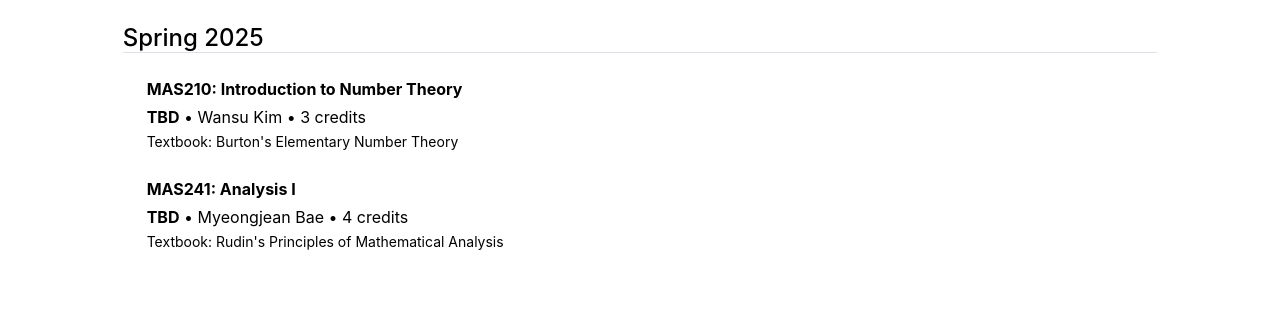
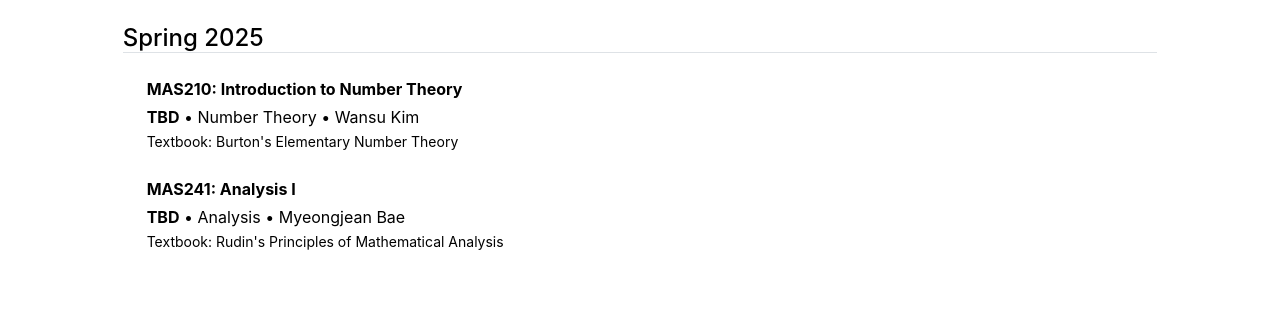
Before and after one commit to mino-jeong/mino-jeong.github.io, a Jekyll site: the page built from coursework-term.md, in a window 1280 px wide. Shown: the part 276-592 px from the top of the page. Built offline with Jekyll 4.4.1, drawn with Linux system fonts in a browser that asks for light colours.

Commit message:
Update 2025-1.yml

```diff
--- a/_data/coursework-term/2025-1.yml
+++ b/_data/coursework-term/2025-1.yml
@@ -1,7 +1,7 @@
 - title: 'MAS210: Introduction to Number Theory'
-  description: '<strong>TBD</strong> • Wansu Kim • 3 credits'
+  description: '<strong>TBD</strong> • Number Theory • Wansu Kim'
   textbook: "Burton's Elementary Number Theory"
 
 - title: 'MAS241: Analysis I'
-  description: '<strong>TBD</strong> • Myeongjean Bae • 4 credits'
+  description: '<strong>TBD</strong> • Analysis • Myeongjean Bae'
   textbook: "Rudin's Principles of Mathematical Analysis"
```
